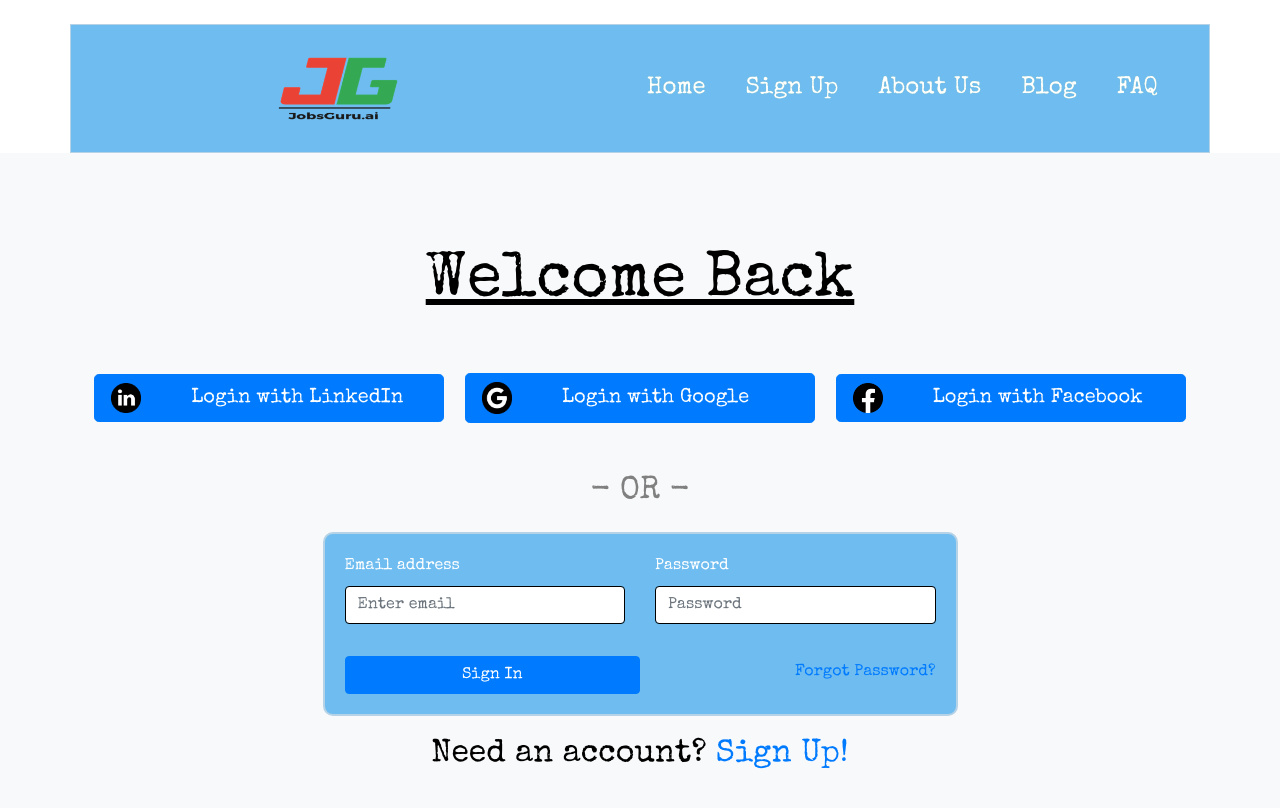
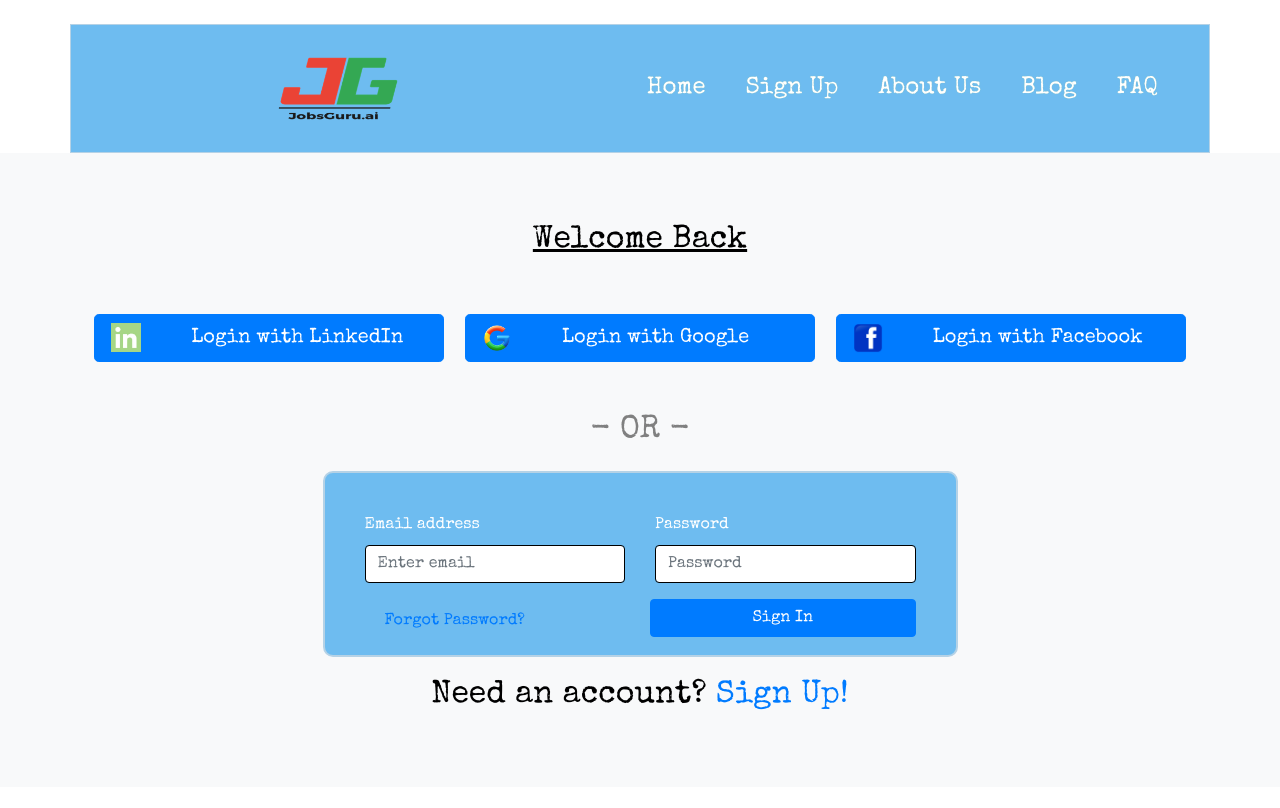
Before and after one commit to huntscato/jobs-guru-4, a website built with Parcel: page login.html in a window 1280 px wide. Built offline with nearby package versions, Linux system fonts and the light colour scheme.

Commit message:
Applied changes discussed on 4/7

```diff
--- a/css/main.css
+++ b/css/main.css
@@ -160,6 +160,7 @@
 
      #blog-h1 {
       color: black;
+      font-size: 2em;
       margin-bottom: 40px;
       text-align: center;
       text-decoration: underline;
@@ -223,6 +224,7 @@
 
      #faq-h1 {
       color: black;
+      font-size: 2em;
       text-align: center;
       text-decoration: underline;
      }
@@ -236,7 +238,7 @@
      }
 
      .forgot {
-      padding-top: 20px;
+      padding-top: 10px;
      }
 
      form  {
@@ -244,7 +246,7 @@
       border: 2px solid #b5d2e6;
       border-radius: 10px;
       margin-bottom: 20px;
-      padding: 20px;
+      padding: 40px;
      }
 
      .form-group {
@@ -310,7 +312,7 @@
 
      #login-h1 {
       color: black;
-      font-size: 4em;
+      font-size: 2em;
       text-decoration: underline;
      }
 
@@ -356,7 +358,7 @@
 
      #signup-h1 {
       color: black;
-      font-size: 4em;
+      font-size: 2em;
       text-decoration: underline;
      }
 
--- a/login.html
+++ b/login.html
@@ -65,9 +65,9 @@
         <div class="container mt-4 text-center">
           <div class="row justify-content-center">
             <div class="col-md-12 text-center socials">
-              <button type="button" class="btn btn-primary btn-lg mx-2 btn-logo custom-button"><img src="img/linkedin.png" />Login with LinkedIn</button>
-              <button type="button" class="btn btn-primary btn-lg mx-2 btn-logo custom-button"><img src="img/google.png" />Login with Google</button>
-              <button type="button" class="btn btn-primary btn-lg mx-2 btn-logo custom-button"><img src="img/facebook.png" />Login with Facebook</button>
+              <button type="button" class="btn btn-primary btn-lg mx-2 btn-logo custom-button"><img src="img/linkedin-icon.jpeg" />Login with LinkedIn</button>
+              <button type="button" class="btn btn-primary btn-lg mx-2 btn-logo custom-button"><img src="img/google-icon.png" />Login with Google</button>
+              <button type="button" class="btn btn-primary btn-lg mx-2 btn-logo custom-button"><img src="img/Facebook-icon.png" />Login with Facebook</button>
             </div>
           </div>
           <p class="or">- OR -</p>
@@ -89,9 +89,9 @@
               </div>
             </div>
             <div class="form-group form-check">
-              <a href="#" class="float-right forgot">Forgot Password?</a>
+              <a href="#" class="float-left forgot">Forgot Password?</a>
+              <button id="login-button" type="submit" class="btn btn-primary btn-block float-right">Sign In</button>
             </div>
-            <button id="login-button" type="submit" class="btn btn-primary btn-block">Sign In</button>
           </form>
         </div>
       </div>
```
Also changed, not shown: signup.html (+3 -4 lines), img/Facebook-icon.png (added), img/google-icon.png (added), img/linkedin-icon.jpeg (added).
